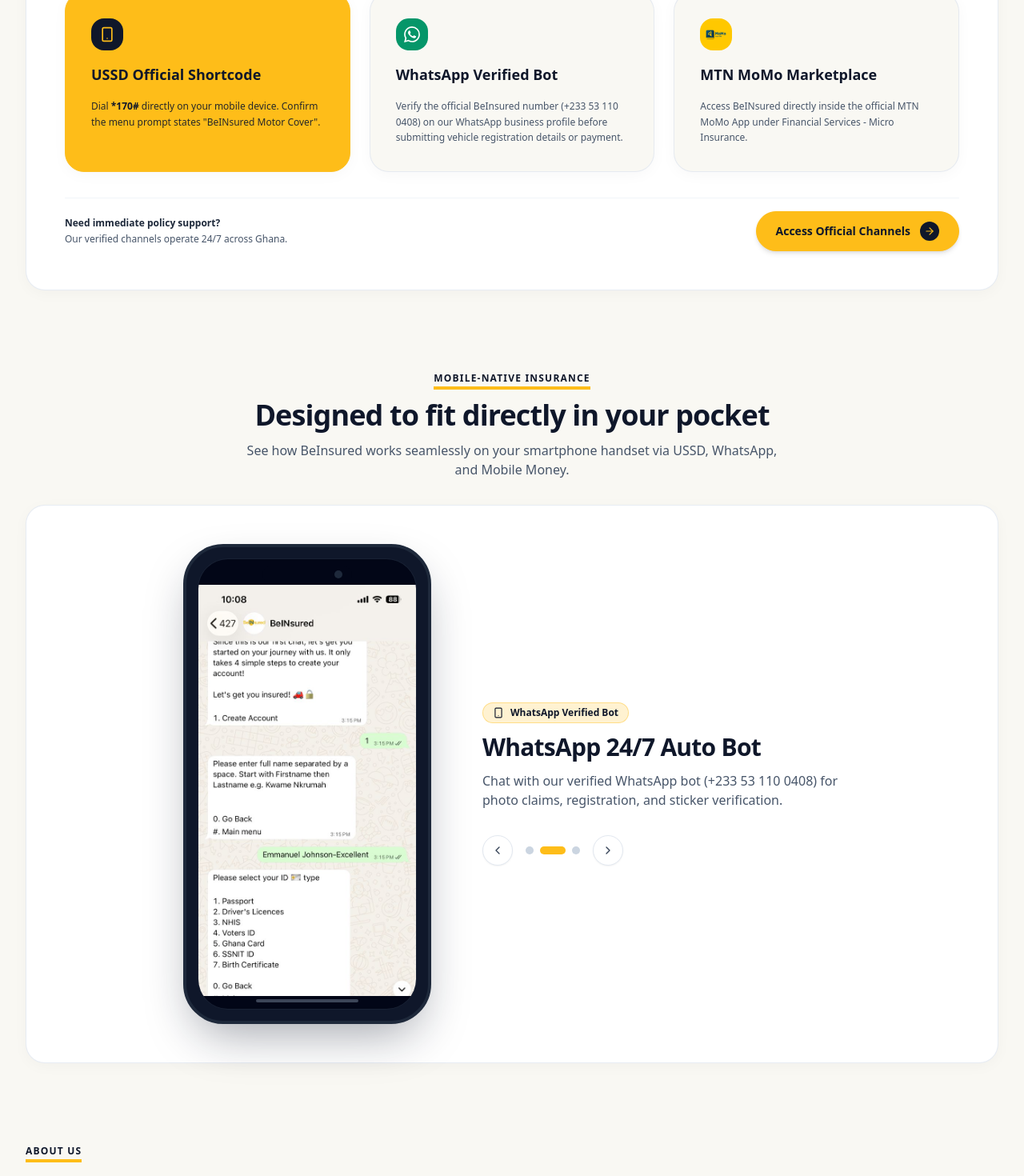
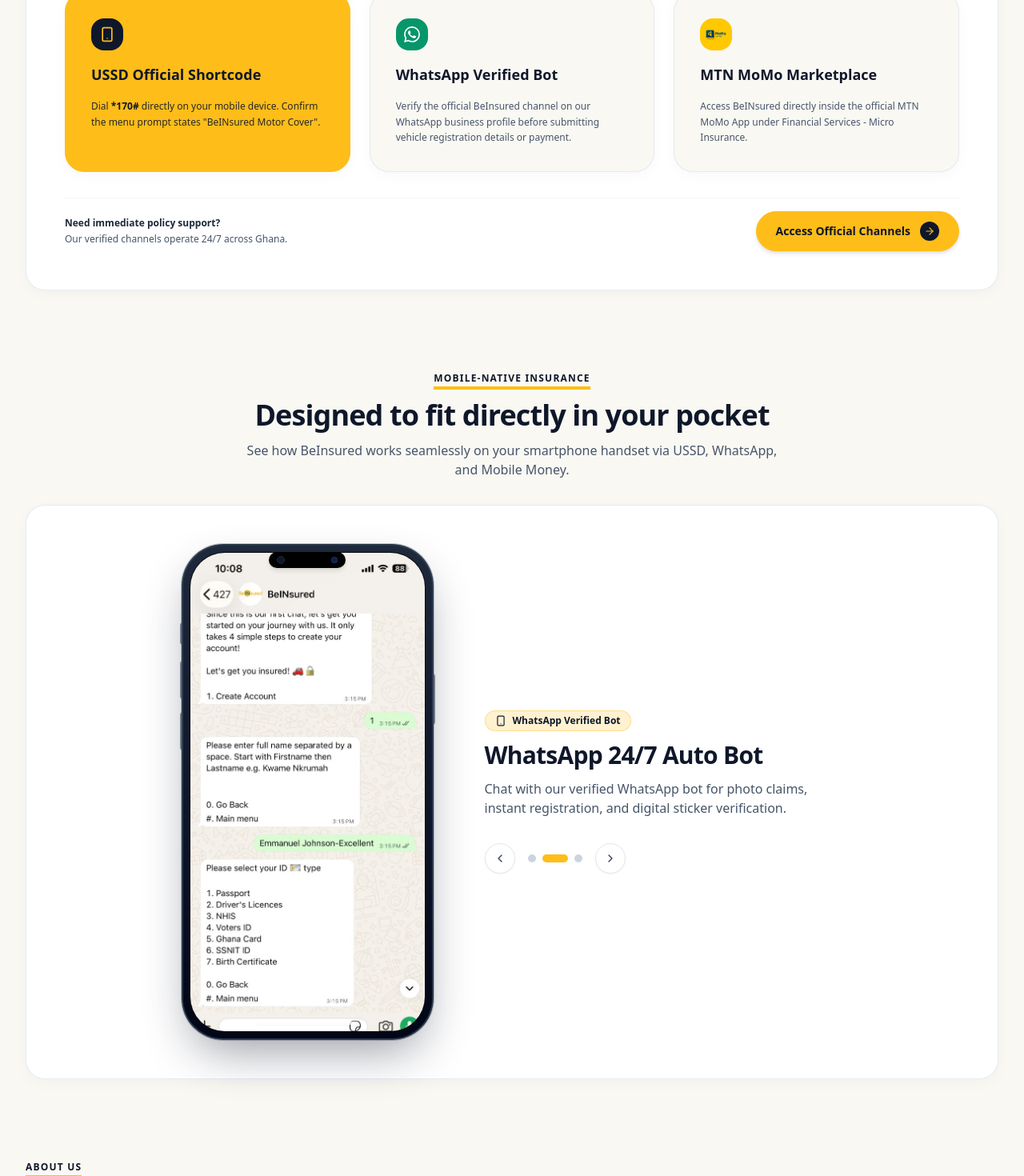
Before and after one commit to johnsonsemmanuel/beinsured, a React (Vite) app: page / in a window 1280 px wide. Shown: the part 1160-2630 px from the top of the page at 80% size. Built offline with nearby package versions, Linux system fonts and the light colour scheme.

Commit message:
Update phone mockup to iPhone 15 Pro Max design with full edge-to-edge screen; remove phone number from labels

```diff
--- a/src/components/HeroSlider.jsx
+++ b/src/components/HeroSlider.jsx
@@ -141,7 +141,7 @@
 
           <div className="flex flex-wrap items-center gap-6 text-xs text-white/90 font-semibold">
             <span>Instant Cover on USSD <strong className="text-[#FEBD19]">*170#</strong></span>
-            <span>WhatsApp Bot (+233 53 110 0408)</span>
+            <span>WhatsApp Bot</span>
             <span>MTN MoMo Integrated</span>
           </div>
         </div>
--- a/src/components/LegitimacyBanner.jsx
+++ b/src/components/LegitimacyBanner.jsx
@@ -45,7 +45,7 @@
               <span>WhatsApp Verified Bot</span>
             </h3>
             <p className="text-xs text-slate-600 leading-relaxed">
-              Verify the official BeInsured number (+233 53 110 0408) on our WhatsApp business profile before submitting vehicle registration details or payment.
+              Verify the official BeInsured channel on our WhatsApp business profile before submitting vehicle registration details or payment.
             </p>
           </div>
 
--- a/src/components/PhoneCarousel.jsx
+++ b/src/components/PhoneCarousel.jsx
@@ -19,7 +19,7 @@
       src: whatsappImg,
       alt: "WhatsApp Bot Insurance Chat Screen",
       title: "WhatsApp 24/7 Auto Bot",
-      subtitle: "Chat with our verified WhatsApp bot (+233 53 110 0408) for photo claims, registration, and sticker verification.",
+      subtitle: "Chat with our verified WhatsApp bot for photo claims, instant registration, and digital sticker verification.",
       tag: "WhatsApp Verified Bot"
     },
     {
@@ -46,16 +46,23 @@
   return (
     <div className={`flex flex-col md:flex-row items-center justify-center gap-8 lg:gap-16 ${className}`}>
 
-      {/* Phone Mockup Frame */}
-      <div className="relative w-[280px] sm:w-[310px] h-[560px] sm:h-[600px] bg-slate-900 rounded-[50px] p-3.5 shadow-[0_25px_60px_-15px_rgba(15,23,42,0.4)] border-4 border-slate-800 shrink-0">
+      {/* iPhone 15 Pro Max Titanium Mockup Frame */}
+      <div className="relative w-[285px] sm:w-[315px] h-[580px] sm:h-[620px] bg-gradient-to-b from-slate-800 via-slate-900 to-slate-950 rounded-[52px] p-2 shadow-[0_25px_60px_-15px_rgba(15,23,42,0.45)] border-2 border-slate-700/80 ring-1 ring-slate-600/30 shrink-0">
 
-        {/* Phone Speaker / Dynamic Island */}
-        <div className="absolute top-6 left-1/2 -translate-x-1/2 w-28 h-5 bg-slate-950 rounded-full z-30 flex items-center justify-end px-3">
-          <div className="w-2.5 h-2.5 rounded-full bg-slate-800" />
+        {/* Sleek iPhone 15 Pro Titanium Edge Accents */}
+        <div className="absolute top-24 -left-1 w-1 h-7 bg-slate-700/60 rounded-l-md" /> {/* Action Button */}
+        <div className="absolute top-36 -left-1 w-1 h-12 bg-slate-700/60 rounded-l-md" /> {/* Volume Up */}
+        <div className="absolute top-52 -left-1 w-1 h-12 bg-slate-700/60 rounded-l-md" /> {/* Volume Down */}
+        <div className="absolute top-40 -right-1 w-1 h-16 bg-slate-700/60 rounded-r-md" /> {/* Power Button */}
+
+        {/* Dynamic Island Notch */}
+        <div className="absolute top-4.5 left-1/2 -translate-x-1/2 w-24 h-5 bg-black rounded-full z-40 flex items-center justify-between px-2.5 shadow-md">
+          <div className="w-2.5 h-2.5 rounded-full bg-slate-900 border border-slate-800" />
+          <div className="w-2 h-2 rounded-full bg-blue-950/80 border border-blue-900/60" />
         </div>
 
-        {/* Inner Phone Screen Container */}
-        <div className="relative w-full h-full bg-slate-950 rounded-[38px] overflow-hidden pt-8 pb-4 border border-slate-800/80">
+        {/* Edge-to-Edge Screen Display (Top to Down, Zero Bezels Padding) */}
+        <div className="relative w-full h-full bg-black rounded-[44px] overflow-hidden border border-slate-900/50">
 
           <AnimatePresence mode="wait">
             <motion.div
@@ -78,9 +85,10 @@
             </motion.div>
           </AnimatePresence>
 
-          {/* Bottom Phone Home Indicator Bar */}
-          <div className="absolute bottom-2 left-1/2 -translate-x-1/2 w-32 h-1 bg-slate-400/40 rounded-full z-30 pointer-events-none" />
+          {/* iPhone Home Indicator Bar */}
+          <div className="absolute bottom-2 left-1/2 -translate-x-1/2 w-32 h-1 bg-white/70 backdrop-blur-md rounded-full z-40 pointer-events-none drop-shadow-sm" />
         </div>
+
       </div>
 
       {/* Slide Description & Controls */}
--- a/src/pages/Claims.jsx
+++ b/src/pages/Claims.jsx
@@ -11,7 +11,7 @@
       icon: Camera,
       bg: "bg-amber-100 text-amber-800",
       title: "1. Snap Photos on Scene",
-      desc: "Capture clear photos of vehicle damage, your driver's license, and registration details, then upload directly to our WhatsApp bot (+233 53 110 0408)."
+      desc: "Capture clear photos of vehicle damage, your driver's license, and registration details, then upload directly to our WhatsApp bot."
     },
     {
       icon: ShieldCheck,
--- a/src/pages/Home.jsx
+++ b/src/pages/Home.jsx
@@ -181,7 +181,7 @@
             <div className="space-y-2">
               <div className="font-bold text-sm text-slate-900">Step 1: Snap Photos</div>
               <p className="text-xs text-slate-600 leading-relaxed">
-                Take photos of the vehicle damage or collision scene and send them directly to our WhatsApp bot (+233 53 110 0408).
+                Take photos of the vehicle damage or collision scene and send them directly to our WhatsApp bot.
               </p>
             </div>
             <div className="space-y-2">
```
